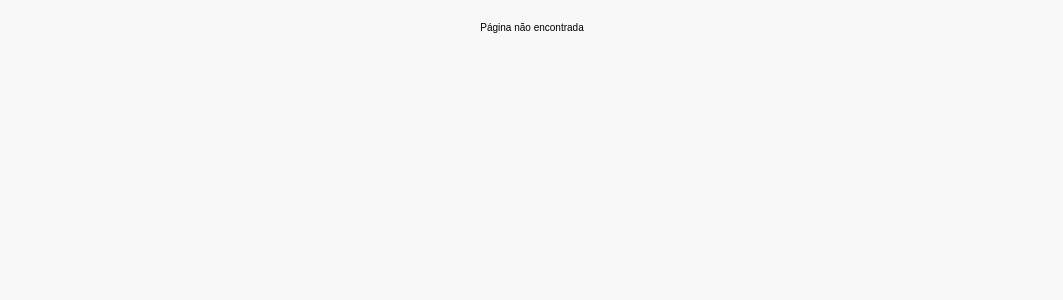
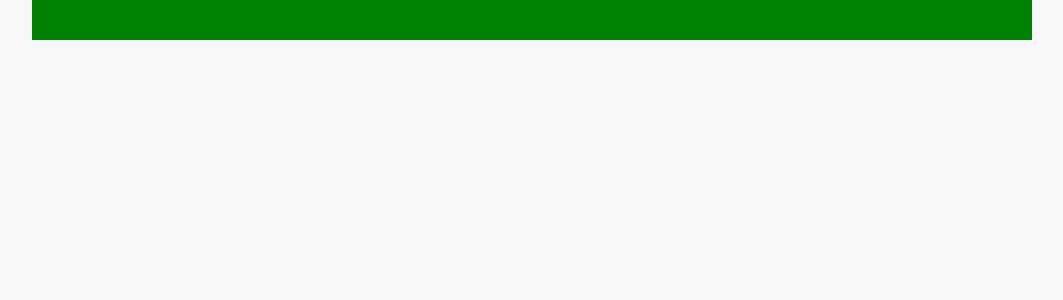
Before and after one commit to FCPippi/cora-frontend, a React (Vite) app: page /home in a window 1280 px wide. Shown: the top 300 px of the page, without its empty margins (108-1171 px from the left). Built offline with nearby package versions, Linux system fonts and the light colour scheme; a web font is replaced by a local one.

Commit message:
initial version home

```diff
--- a/src/App.tsx
+++ b/src/App.tsx
@@ -4,6 +4,7 @@ import Login from "./pages/Login";
 import Cadastro from "./pages/Cadastro";
 import Module from "./pages/Module";
 import ViewModule from "./pages/ViewModule";
+import Home from "./pages/Home";
 
 const Layout = () => {
   return (
@@ -23,6 +24,7 @@ function App() {
         <Route path="/cadastro" element={<Cadastro />} />
         <Route path="/criar-modulo" element={<Module />} />
         <Route path="/modulo" element={<ViewModule />} />
+        <Route path="/home" element={<Home />} />
 
         <Route element={<Layout />}>
           <Route path="/conta" element={<div style={{ padding: "2rem", textAlign: "center" }}>Página da Conta</div>} />
--- /dev/null
+++ b/src/pages/Home.tsx
@@ -0,0 +1,25 @@
+import "../styles/Home.css";
+
+export default function Home() {
+    return (
+        <div className="container">
+            <div className="upper">
+                <div className="padding"></div>
+                <div className="header">
+                    <div className="search">
+                        <div className="welcome-message">
+                        </div>
+                         <div className="filter">
+                        </div>
+                    </div>
+                    <div className="search-bar">
+                    </div>
+                </div>
+                <div className="padding"></div>
+            </div>
+            <div className="module-list">
+
+            </div>
+        </div>
+    );
+}
--- /dev/null
+++ b/src/styles/Home.css
@@ -0,0 +1,20 @@
+.container {
+    display: flex;
+    width: 100%;
+    height: 100%;
+    background: green;
+
+}
+
+.upper {
+    background-color: red;
+    width: 100%;
+    height: 100%;
+
+}
+
+.module-list {
+    background-color: blue;
+    height: 100%;
+    width: 100%;
+}
```
